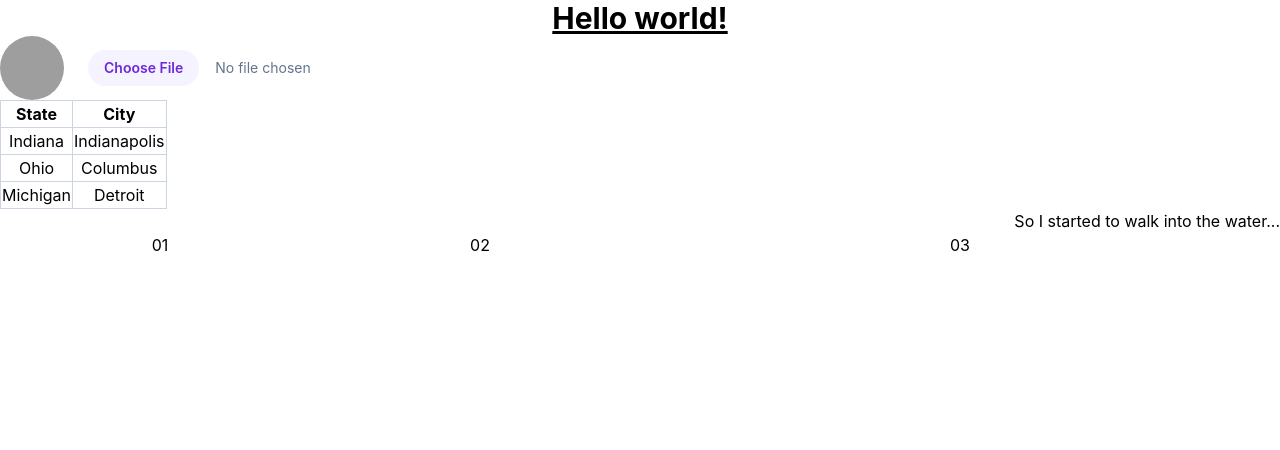
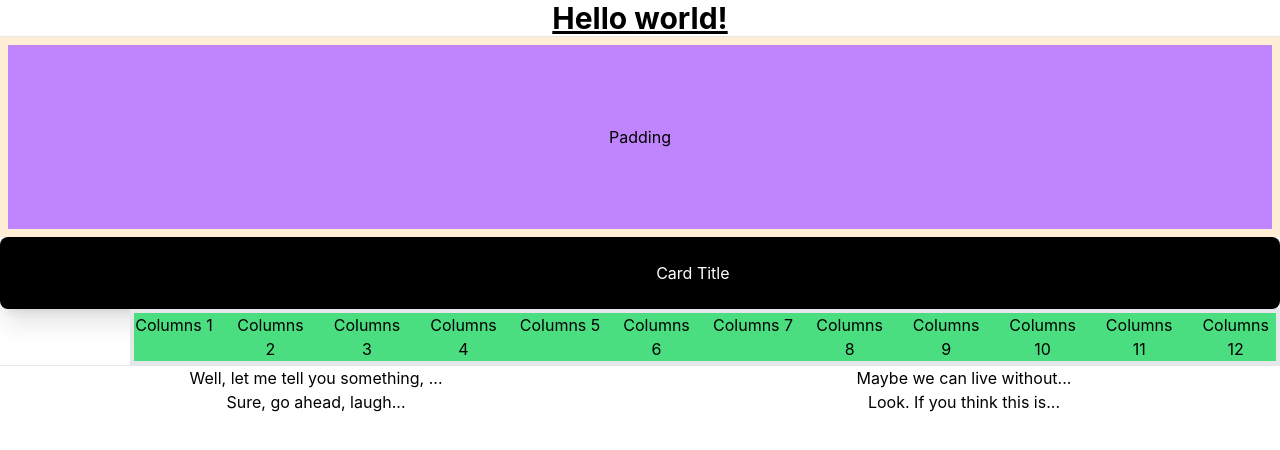
Before and after one commit to balaji1610/tailv1, a React (Create React App) app: page / in a window 1280 px wide. Shown: the top 450 px of the page. Built offline with nearby package versions, Linux system fonts and the light colour scheme; grey boxes are pictures that could not be loaded.

Commit message:
Container

```diff
--- a/public/index.html
+++ b/public/index.html
@@ -15,6 +15,7 @@
       user's mobile device or desktop. See https://developers.google.com/web/fundamentals/web-app-manifest/
     -->
     <link rel="manifest" href="%PUBLIC_URL%/manifest.json" />
+
     <!--
       Notice the use of %PUBLIC_URL% in the tags above.
       It will be replaced with the URL of the `public` folder during the build.
@@ -24,7 +25,7 @@
       work correctly both with client-side routing and a non-root public URL.
       Learn how to configure a non-root public URL by running `npm run build`.
     -->
-    <title>React App</title>
+    <title>Tailwind Css</title>
     <!--Remote Name TAILV1  -->
   </head>
   <body>
--- a/src/App.js
+++ b/src/App.js
@@ -1,3 +1,4 @@
+/* eslint-disable jsx-a11y/img-redundant-alt */
 import logo from "./logo.svg";
 import "./App.css";
 <img src={logo} className="App-logo" alt="logo" />;
@@ -5,58 +6,45 @@ function App() {
   return (
     <div className="App">
       <h1 className="text-3xl font-bold underline">Hello world!</h1>
-      <form class="flex items-center space-x-6">
-        <div class="shrink-0">
-          <img
-            class="h-16 w-16 object-cover rounded-full"
-            src="https://images.unsplash.com/photo-1580489944761-15a19d654956?ixlib=rb-1.2.1&ixid=MnwxMjA3fDB8MHxwaG90by1wYWdlfHx8fGVufDB8fHx8&auto=format&fit=crop&w=1361&q=80"
-            alt="Current profile photo"
-          />
+
+      <hr />
+      <div className="p-20 border-8 bg-purple-400 border-orange-100 hover:py-8 hover:bg-red-500">
+        <p>Padding</p>
+      </div>
+      <section>
+        <div className="float-left m-7 inline	">
+          {" "}
+          <h1>Container</h1>
         </div>
-        <label class="block">
-          <span class="sr-only">Choose profile photo</span>
-          <input
-            type="file"
-            class="block w-full text-sm text-slate-500
-      file:mr-4 file:py-2 file:px-4
-      file:rounded-full file:border-0
-      file:text-sm file:font-semibold
-      file:bg-violet-50 file:text-violet-700
-      hover:file:bg-violet-100
-    "
-          />
-        </label>
-      </form>
-
-      <table class="border-collapse border border-slate-400 ...">
-        <thead>
-          <tr>
-            <th class="border border-slate-300 ...">State</th>
-            <th class="border border-slate-300 ...">City</th>
-          </tr>
-        </thead>
-        <tbody>
-          <tr>
-            <td class="border border-slate-300 ...">Indiana</td>
-            <td class="border border-slate-300 ...">Indianapolis</td>
-          </tr>
-          <tr>
-            <td class="border border-slate-300 ...">Ohio</td>
-            <td class="border border-slate-300 ...">Columbus</td>
-          </tr>
-          <tr>
-            <td class="border border-slate-300 ...">Michigan</td>
-            <td class="border border-slate-300 ...">Detroit</td>
-          </tr>
-        </tbody>
-      </table>
-      <p class="text-right ">So I started to walk into the water...</p>
-      <div class="flex flex-row">
-        <div class="basis-1/4">01</div>
-        <div class="basis-1/4">02</div>
-        <div class="basis-1/2">03</div>
+      </section>
+      <section>
+        {" "}
+        <div class="card">
+          <p>Card Title</p>
+        </div>
+      </section>
+      <div class="columns-12 bg-green-400 border-4">
+        <p>Columns 1</p>
+        <p>Columns 2</p>
+        <p>Columns 3</p>
+        <p>Columns 4</p>
+        <p>Columns 5</p>
+        <p>Columns 6</p>
+        <p>Columns 7</p>
+        <p>Columns 8</p>
+        <p>Columns 9</p>
+        <p>Columns 10</p>
+        <p>Columns 11</p>
+        <p>Columns 12</p>
       </div>
-    </div>
+      <hr />
+      <div class="columns-2">
+        <p>Well, let me tell you something, ...</p>
+        <p class="break-after-all">Sure, go ahead, laugh...</p>
+        <p>Maybe we can live without...</p>
+        <p>Look. If you think this is...</p>
+      </div>
+    </div> // end
   );
 }
 
--- a/src/index.css
+++ b/src/index.css
@@ -16,3 +16,12 @@ code {
   font-family: source-code-pro, Menlo, Monaco, Consolas, "Courier New",
     monospace;
 }
+@layer components {
+  .card {
+    background-color: theme("colors.black");
+    border-radius: theme("borderRadius.lg");
+    padding: theme("spacing.6");
+    box-shadow: theme("boxShadow.xl");
+    color: #ffffff;
+  }
+}
```
